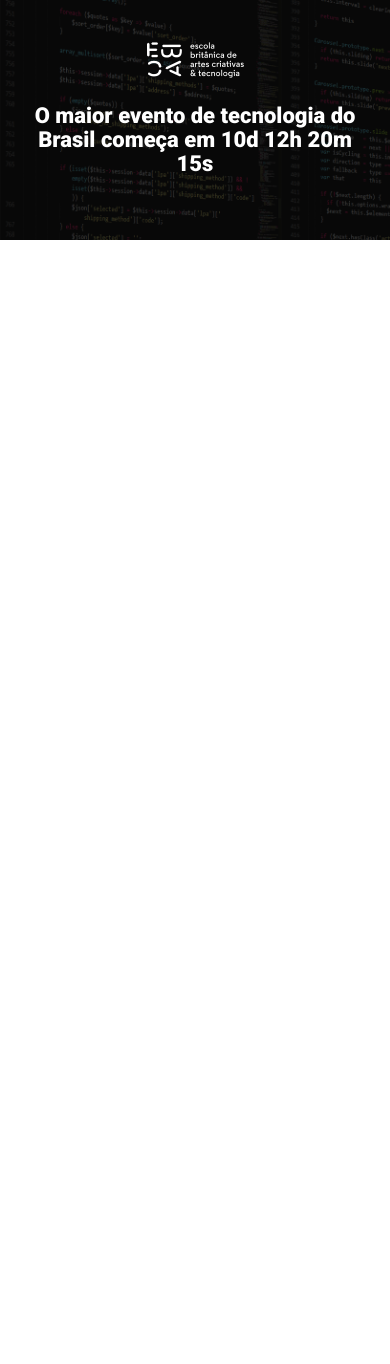
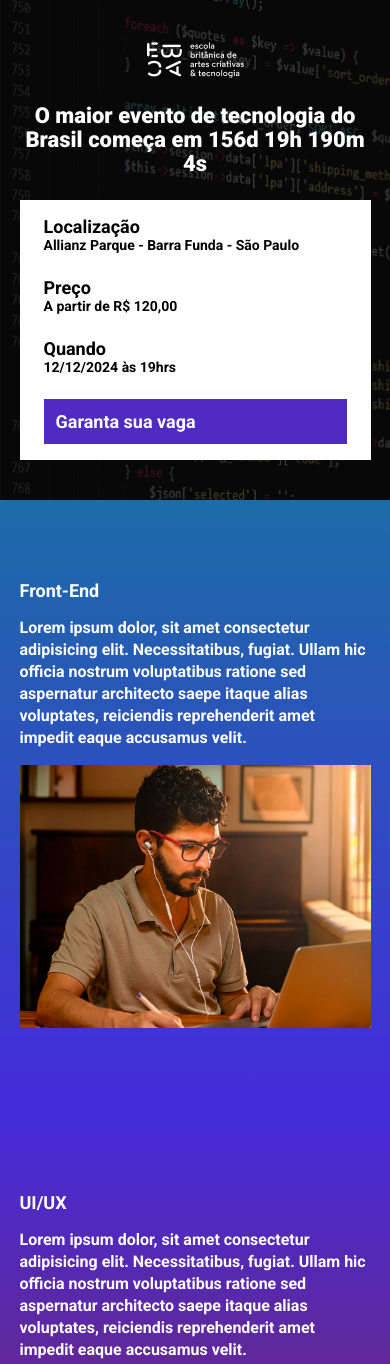
Before and after one commit to Eleandrobaldessar/ebac_tech_talks, a website built with Parcel: page src/index.html in a window 390 px wide. Shown: the top 1364 px of the page. Before the commit the page ends 844 px from the top, so only its background shows below. Built offline with nearby package versions, Linux system fonts and the light colour scheme.

Commit message:
criando contagem regressiva

```diff
--- a/package.json
+++ b/package.json
@@ -2,9 +2,9 @@
   "name": "landing_page",
   "version": "1.0.0",
   "description": "",
-  "main": "index.js",
   "scripts": {
     "dev": "parcel src/index.html src/styles/main.scss src/scripts/main.js",
+    "build": "parcel src/index.html",
     "test": "echo \"Error: no test specified\" && exit 1"
   },
   "keywords": [],
--- a/src/index.html
+++ b/src/index.html
@@ -10,17 +10,69 @@
     <link href="https://fonts.googleapis.com/css2?family=Roboto:wght@700;900&display=swap" rel="stylesheet">
 
     <link rel="stylesheet" href="styles/main.scss">
+    <link rel="stylesheet" href="https://unpkg.com/aos@next/dist/aos.css" />
 </head>
 <body>
     <header class="hero">
         <div class="container">
             <img class="hero__logo" src="images/ebac_logo.png" alt="EBAC">
             <p class="hero__text">
-                O maior evento de tecnologia do Brasil começa em 10d 12h 20m 15s
+                O maior evento de tecnologia do Brasil começa em <span id="contador"></span>
             </p>
+            <div class="infos-bar">
+                <ul class="infos-bar__infos">
+                    <li class="infos-bar__infos__item">
+                        <b>Localização</b>
+                        Allianz Parque - Barra Funda - São Paulo
+                    </li>
+                    <li class="infos-bar__infos__item">
+                        <b>Preço</b>
+                        A partir de R$ 120,00
+                    </li>
+                    <li class="infos-bar__infos__item">
+                        <b>Quando</b>
+                        12/12/2024 às 19hrs
+                    </li>
+                </ul>
+                <a href="#" class="button button--primary">
+                    Garanta sua vaga
+                </a>
+            </div>
         </div>
     </header>
-
+    <section class="event event--frontend">
+        <div class="container" data-aos="fade-right">
+            <div class="event__details">
+                <h2 class="event__details__title">Front-End</h2>
+                <p class="event__details__description">Lorem ipsum dolor, sit amet consectetur adipisicing elit. Necessitatibus, fugiat. Ullam hic officia nostrum voluptatibus ratione sed aspernatur architecto saepe itaque alias voluptates, reiciendis reprehenderit amet impedit eaque accusamus velit.</p>
+        </div>
+        <img class="event__image" src="./images/frontend.png" alt="Front-end">
+    </section>
+    <section class="event event--ux-ui event--image-left">
+        <div class="container" data-aos="fade-left">
+            <div class="event__details">
+                <h2 class="event__details__title">UI/UX</h2>
+                <p class="event__details__description">Lorem ipsum dolor, sit amet consectetur adipisicing elit. Necessitatibus, fugiat. Ullam hic officia nostrum voluptatibus ratione sed aspernatur architecto saepe itaque alias voluptates, reiciendis reprehenderit amet impedit eaque accusamus velit.</p>
+        </div>
+        <img class="event__image" src="./images/frontend.png" alt="Front-end">
+    </section>
+    <section class="event event--data-science">
+        <div class="container" data-aos="fade-right">
+            <div class="event__details">
+                <h2 class="event__details__title">Data Science</h2>
+                <p class="event__details__description">Lorem ipsum dolor, sit amet consectetur adipisicing elit. Necessitatibus, fugiat. Ullam hic officia nostrum voluptatibus ratione sed aspernatur architecto saepe itaque alias voluptates, reiciendis reprehenderit amet impedit eaque accusamus velit.</p>
+        </div>
+        <img class="event__image" src="./images/frontend.png" alt="Front-end">
+    </section>
+    <section class="event event--backend event--image-left">
+        <div class="container" data-aos="fade-left" >
+            <div class="event__details">
+                <h2 class="event__details__title">Back-End</h2>
+                <p class="event__details__description">Lorem ipsum dolor, sit amet consectetur adipisicing elit. Necessitatibus, fugiat. Ullam hic officia nostrum voluptatibus ratione sed aspernatur architecto saepe itaque alias voluptates, reiciendis reprehenderit amet impedit eaque accusamus velit.</p>
+        </div>
+        <img class="event__image" src="./images/frontend.png" alt="Front-end">
+    </section>
+    <script src="https://unpkg.com/aos@next/dist/aos.js"></script>
     <script src="scripts/main.js"></script>
 </body>
 </html>
--- a/src/scripts/main.js
+++ b/src/scripts/main.js
@@ -0,0 +1,28 @@
+AOS.init();
+
+const dataDoEvento = new Date("Dec 12, 2024 19:00:00");
+const timeStampDoEvento = dataDoEvento.getTime();
+
+const contaAsHoras = setInterval(function() {
+    const agora = new Date();
+    const timeStampAtual = agora.getTime();
+
+    const distanciaAteOEvento = timeStampDoEvento - timeStampAtual;
+
+    const diasEmMS = 1000 * 60 * 60 * 24;
+    const horaEmMS = 1000 * 60 * 60;
+    const minutoEmMS = 100 * 60;
+
+    const diasAteOEvento = Math.floor(distanciaAteOEvento / diasEmMS);
+    const horasAteOEvento = Math.floor((distanciaAteOEvento % diasEmMS) / horaEmMS);
+    const minutosAteOEvento = Math.floor((distanciaAteOEvento % horaEmMS) / minutoEmMS);
+    const segundosAteOEvento = Math.floor((distanciaAteOEvento % minutoEmMS) / 1000);
+
+    document.getElementById('contador').innerHTML = `${diasAteOEvento}d ${horasAteOEvento}h ${minutosAteOEvento}m ${segundosAteOEvento}s`;
+
+    if (distanciaAteOEvento < 0) {
+        clearInterval(contaAsHoras);
+        document.getElementById('contador').innerHTML = 'Evento expirado'
+    }
+
+},1000);
--- /dev/null
+++ b/src/styles/_event.scss
@@ -0,0 +1,66 @@
+@use 'variables';
+
+.event {
+    padding: 80px 0;
+
+    &--frontend {
+        background-image: linear-gradient(variables.$blue1, variables.$blue2);
+    }
+
+    &--ux-ui {
+        background-image: linear-gradient(variables.$blue2, variables.$pink);
+    }
+
+    &--data-science {
+        background-image: linear-gradient(variables.$pink, variables.$yellow);
+    }
+
+    &--backend {
+        background-image: linear-gradient(variables.$yellow, variables.$pink);
+    }
+
+    &--image-left {
+        .container {
+            flex-direction: row-reverse;
+        }
+    }
+
+
+    .container {
+        display: flex;
+        gap: 40px;
+    }
+
+    &__image{
+        max-width: 360px;
+    }
+
+    &__details {
+
+        &__title {
+            font-size: 18px;
+            font-weight: bold;
+            margin-bottom: 16px;
+        }
+
+        &__description {
+            line-height: 22px;
+        }
+    }
+
+    @media (max-width: 640px) {
+        .container {
+            display: block;
+        }
+
+        &__image {
+            width: 100%;
+        }
+
+        &__details {
+            margin-right: 0;
+            margin-bottom: 16px;
+        }
+    }
+
+}
--- a/src/styles/_hero.scss
+++ b/src/styles/_hero.scss
@@ -1,3 +1,5 @@
+@use 'variables';
+
 .hero {
     padding: 64px 0 100px 0;
     background-image: url(../images/fundo.png);
@@ -15,7 +17,7 @@
         left: 0;
         width: 100%;
         height: 100%;
-        background-color: #000;
+        background-color: variables.$secondatyTextColor;
         content: '';
         opacity: .7;
     }
--- /dev/null
+++ b/src/styles/_variables.scss
@@ -0,0 +1,8 @@
+$textColor: #fff;
+$secondatyTextColor: #000;
+
+$blue1: #1B6CA7;
+$blue2: #442BDB;
+$pink: #89223B;
+$yellow: #9C791D;
+$purple: #4f2ac3;
--- /dev/null
+++ b/src/styles/components/_buttons.scss
@@ -0,0 +1,25 @@
+@use '../variables';
+
+.button {
+    padding: 12px;
+    font-size: 18px;
+    font-weight: bold;
+    text-decoration: none;
+    text-align: center;
+    white-space: nowrap;
+
+    &--primary {
+        color: variables.$textColor;
+        background-color: variables.$purple;
+    }
+
+    @media (max-width: 640px) {
+        display: block;
+        width: 100%;
+    }
+
+    @media (max-width: 1024px) {
+        display: flex;
+        align-items: center;
+    }
+}
--- /dev/null
+++ b/src/styles/components/_infos_bar.scss
@@ -0,0 +1,43 @@
+@use '../variables';
+
+
+.infos-bar {
+    padding: 16px 24px;
+    background-color: variables.$textColor;
+    display: flex;
+    justify-content: space-between;
+
+    &__infos {
+        display: flex;
+        gap: 40px;
+
+        &__item {
+            font-size: 14px;
+            color: variables.$secondatyTextColor;
+
+            b {
+                font-size: 18px;
+                display: block;
+                color: variables.$secondatyTextColor;
+            }
+        }
+    }
+
+    @media (max-width: 640px) {
+        display: block;
+
+        &__infos {
+            display: block;
+
+            &__item {
+                margin-bottom: 24px;
+            }
+        }
+    }
+
+    @media (max-width: 1024px) {
+        &__infos {
+            gap: 16px;
+        }
+    }
+}
--- a/src/styles/main.scss
+++ b/src/styles/main.scss
@@ -1,11 +1,17 @@
 @use 'hero';
+@use 'components/infos_bar';
+@use 'components/buttons';
+@use 'event';
+@use 'variables';
+
 
 * {
     margin: 0;
     padding: 0;
     box-sizing: border-box;
     font-family: Roboto, sans-serif;
-    color: #FFF;
+    color: variables.$textColor;
+    list-style: none;
 }
 
 .container {
```
Also changed, not shown: src/images/ebac_logo.svg (added).
